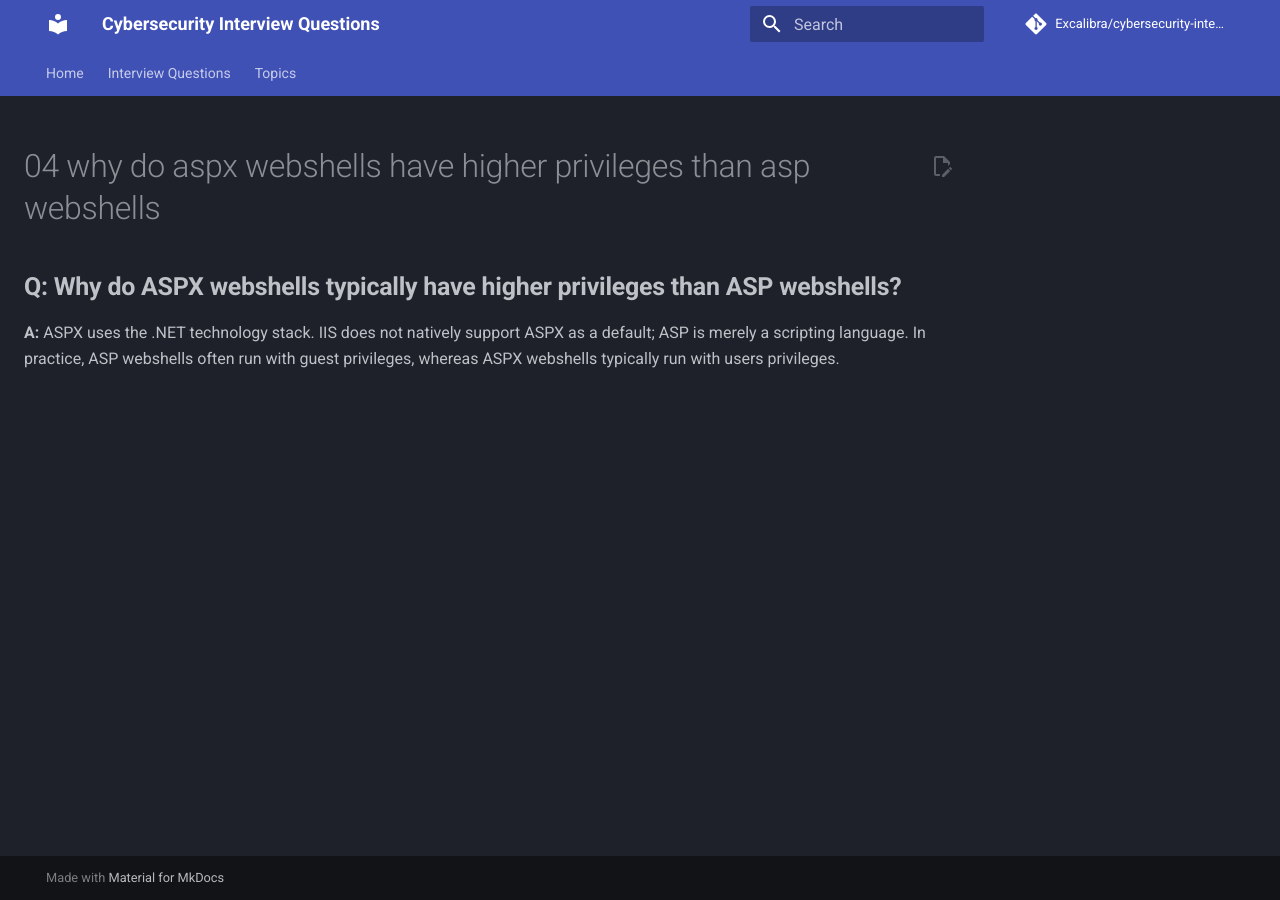
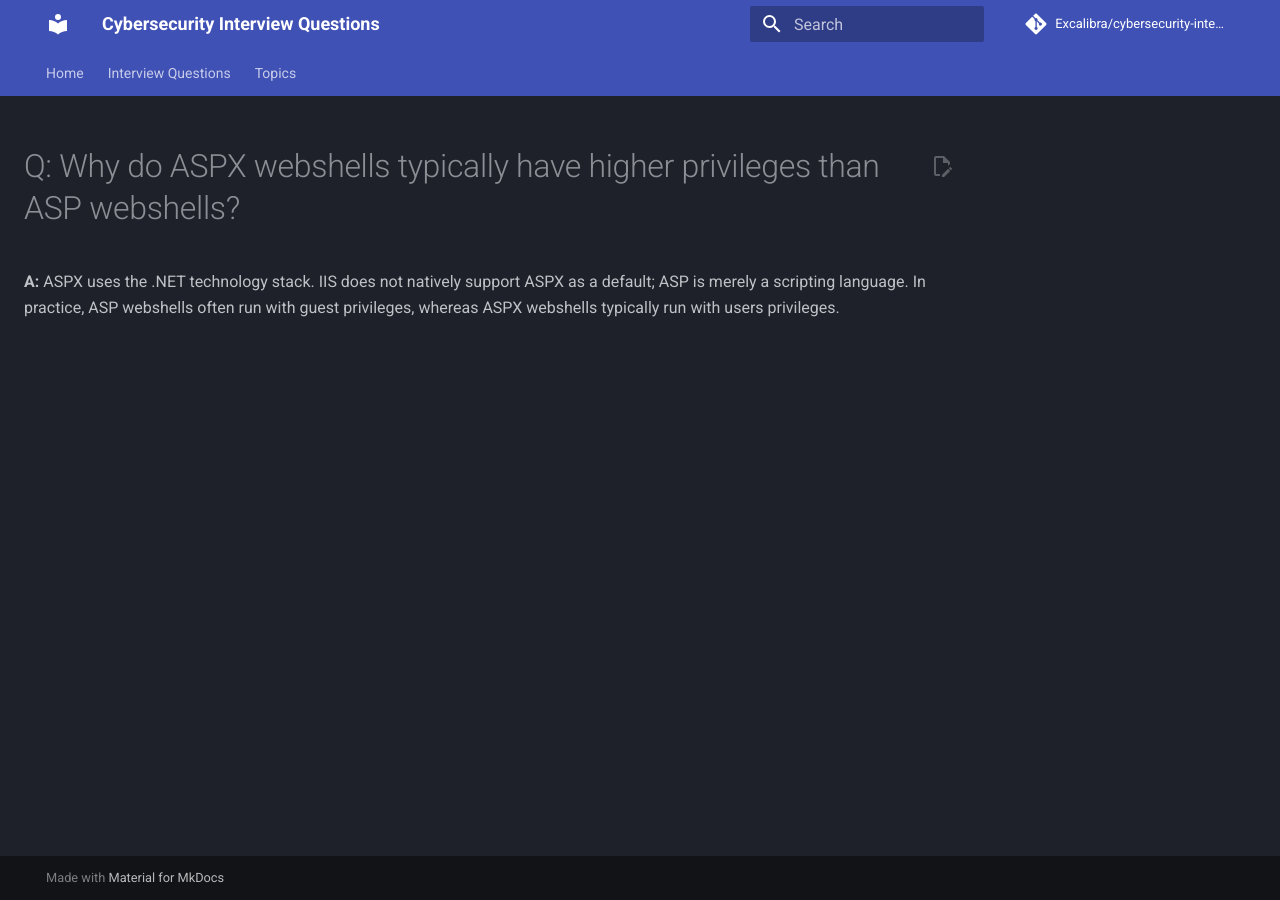
Before and after one commit to Excalibra/cybersecurity-interview-questions, an MkDocs documentation site: the page built from docs/questions/red-team-interview-experience/04-why-do-aspx-webshells-have-higher-privileges-than-asp-webshells.md, in a window 1280 px wide. Built offline with MkDocs 1.6.1 and Material for MkDocs 9.7.7, drawn with Linux system fonts in a browser that asks for light colours; comment, search, counter and statistics services are not loaded.

Commit message:
Update 04-why-do-aspx-webshells-have-higher-privileges-than-asp-webshells.md

```diff
--- a/docs/questions/red-team-interview-experience/04-why-do-aspx-webshells-have-higher-privileges-than-asp-webshells.md
+++ b/docs/questions/red-team-interview-experience/04-why-do-aspx-webshells-have-higher-privileges-than-asp-webshells.md
@@ -1,3 +1,3 @@
-## **Q: Why do ASPX webshells typically have higher privileges than ASP webshells?**
+# Q: Why do ASPX webshells typically have higher privileges than ASP webshells?
 
 **A:** ASPX uses the .NET technology stack. IIS does not natively support ASPX as a default; ASP is merely a scripting language. In practice, ASP webshells often run with guest privileges, whereas ASPX webshells typically run with users privileges.
```
